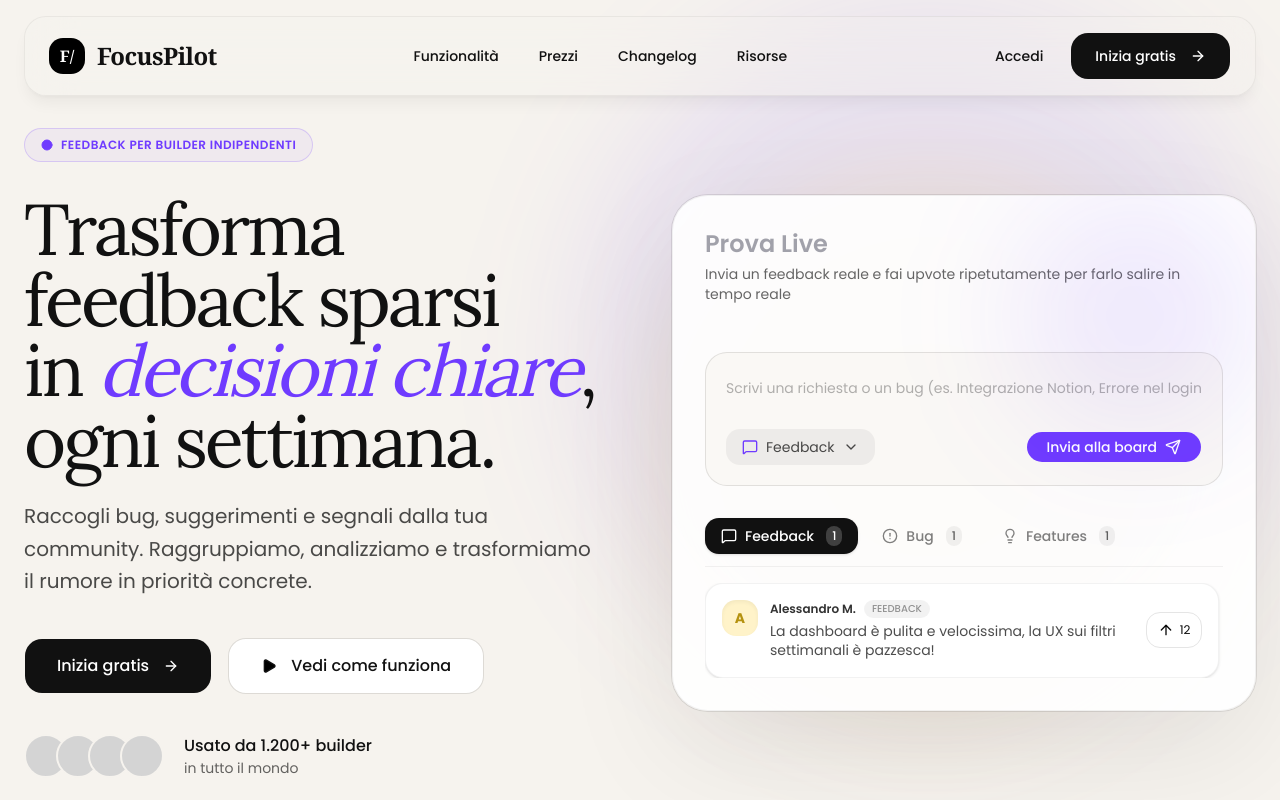
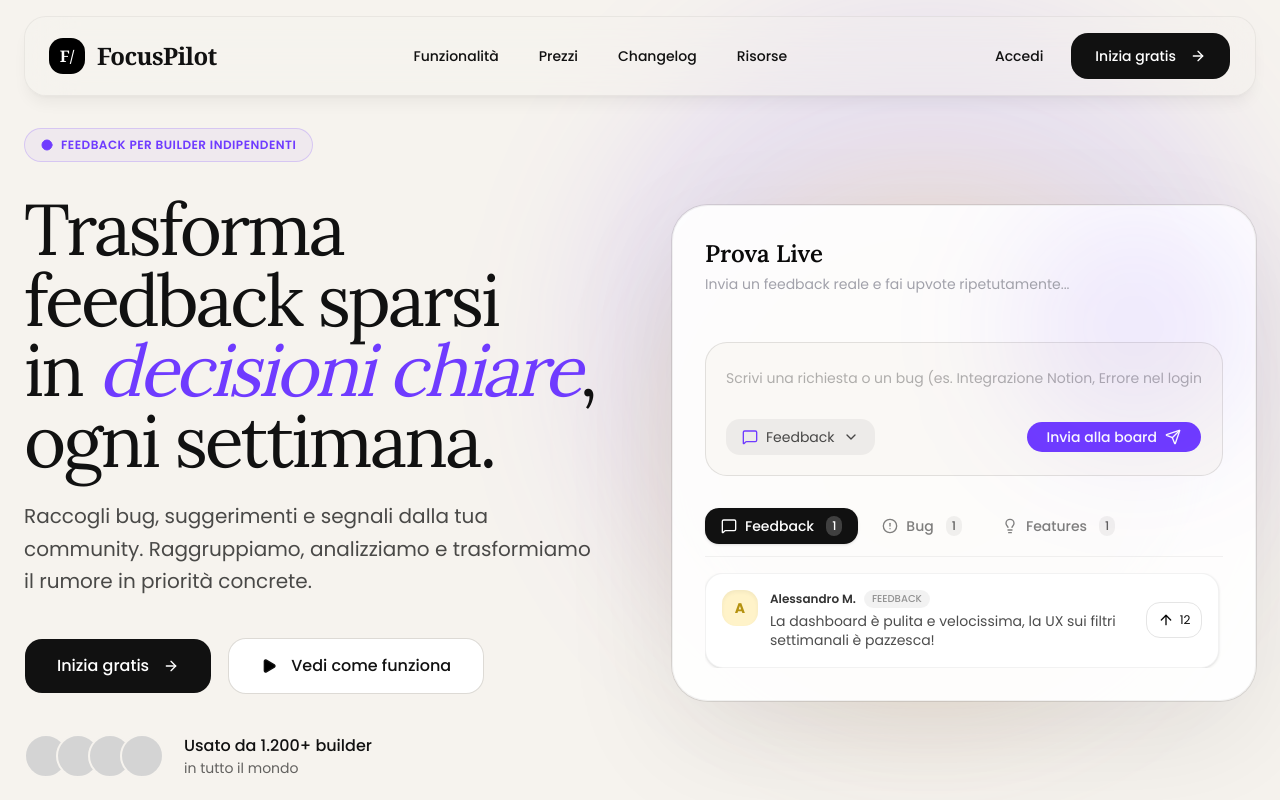
Before and after one commit to hodos-board/landing, a Next.js app: page / in a window 1280 px wide. Shown: the top 800 px of the page. Built offline with nearby package versions, Linux system fonts and the light colour scheme.

Commit message:
animation demo

```diff
--- a/components/InteractiveDemo.tsx
+++ b/components/InteractiveDemo.tsx
@@ -13,6 +13,7 @@
 import { Card } from "@/components/ui/card";
 import { Input } from "@/components/ui/input";
 import { TextShimmer } from "@/components/motion-primitives/text-shimmer";
+import { TextShimmerWave } from "./motion-primitives/text-shimmer-wave";
 
 type CommentType = "feedback" | "bug" | "feature";
 
@@ -133,16 +134,17 @@
 
       <div className="mb-8 flex items-center justify-between">
         <div>
-          <TextShimmer
-            duration={1.5}
-            className="font-poppins text-2xl font-semibold"
+          <p className="font-[Lora] text-2xl font-semibold">Prova Live</p>
+          <TextShimmerWave
+            duration={1}
+            spread={1}
+            zDistance={3}
+            scaleDistance={1.1}
+            rotateYDistance={10}
+            className="mt-1 font-[Poppins] text-sm [--base-color:oklch(0.556 0 0)] [--base-gradient-color:oklch(0.708 0 0)]"
           >
-            Prova Live
-          </TextShimmer>
-          <p className="mt-1 font-poppins text-sm text-black/60">
-            Invia un feedback reale e fai upvote ripetutamente per farlo salire
-            in tempo reale
-          </p>
+            Invia un feedback reale e fai upvote ripetutamente...
+          </TextShimmerWave>
         </div>
       </div>
 
--- /dev/null
+++ b/components/motion-primitives/text-shimmer-wave.tsx
@@ -0,0 +1,89 @@
+'use client';
+import { type JSX } from 'react';
+import { motion, Transition } from 'motion/react';
+import { cn } from '@/lib/utils';
+
+export type TextShimmerWaveProps = {
+  children: string;
+  as?: React.ElementType;
+  className?: string;
+  duration?: number;
+  zDistance?: number;
+  xDistance?: number;
+  yDistance?: number;
+  spread?: number;
+  scaleDistance?: number;
+  rotateYDistance?: number;
+  transition?: Transition;
+};
+
+export function TextShimmerWave({
+  children,
+  as: Component = 'p',
+  className,
+  duration = 1,
+  zDistance = 10,
+  xDistance = 2,
+  yDistance = -2,
+  spread = 1,
+  scaleDistance = 1.1,
+  rotateYDistance = 10,
+  transition,
+}: TextShimmerWaveProps) {
+  const MotionComponent = motion.create(
+    Component as keyof JSX.IntrinsicElements
+  );
+
+  return (
+    <MotionComponent
+      className={cn(
+        'relative inline-block [perspective:500px]',
+        '[--base-color:#a1a1aa] [--base-gradient-color:#000]',
+        'dark:[--base-color:#71717a] dark:[--base-gradient-color:#ffffff]',
+        className
+      )}
+      style={{ color: 'var(--base-color)' }}
+    >
+      {children.split('').map((char, i) => {
+        const delay = (i * duration * (1 / spread)) / children.length;
+
+        return (
+          <motion.span
+            key={i}
+            className={cn(
+              'inline-block whitespace-pre [transform-style:preserve-3d]'
+            )}
+            initial={{
+              translateZ: 0,
+              scale: 1,
+              rotateY: 0,
+              color: 'var(--base-color)',
+            }}
+            animate={{
+              translateZ: [0, zDistance, 0],
+              translateX: [0, xDistance, 0],
+              translateY: [0, yDistance, 0],
+              scale: [1, scaleDistance, 1],
+              rotateY: [0, rotateYDistance, 0],
+              color: [
+                'var(--base-color)',
+                'var(--base-gradient-color)',
+                'var(--base-color)',
+              ],
+            }}
+            transition={{
+              duration: duration,
+              repeat: Infinity,
+              repeatDelay: (children.length * 0.05) / spread,
+              delay,
+              ease: 'easeInOut',
+              ...transition,
+            }}
+          >
+            {char}
+          </motion.span>
+        );
+      })}
+    </MotionComponent>
+  );
+}
```
